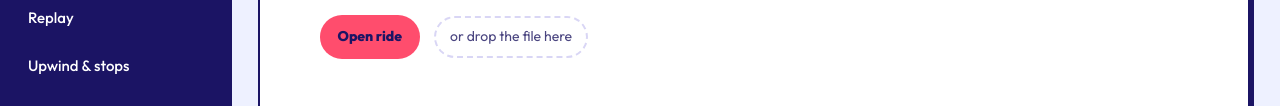
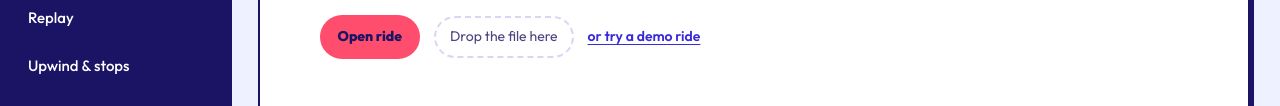
Before and after one commit to DominikGithub/kitesurf-ride-lab, a website with bundled scripts: page public/index.html in a window 1280 px wide. Shown: the part 211-317 px from the top of the page. Built offline with nearby package versions, Linux system fonts and the light colour scheme.

Commit message:
add optional demo link on landing page

```diff
--- a/public/index.html
+++ b/public/index.html
@@ -64,7 +64,8 @@
             <p>Get three things to work on, from your turns, stops and speed.</p>
             <div class="empty-actions">
               <label class="button button-primary" for="fitInput">Open ride</label>
-              <span class="drop-target" id="dropTarget">or drop the file here</span>
+              <span class="drop-target" id="dropTarget">Drop the file here</span>
+              <a class="demo-link" href="/?demo">or try a demo ride</a>
             </div>
           </section>
 
--- a/public/styles.css
+++ b/public/styles.css
@@ -254,6 +254,8 @@ a { color: var(--link); }
 .empty-actions { display: flex; flex-wrap: wrap; align-items: center; gap: 14px; margin-top: 6px; }
 .drop-target { padding: 9px 14px; border: 2px dashed var(--line); border-radius: var(--radius-control); color: var(--muted); font-size: 14px; }
 .drop-target.dragging { border-color: var(--ink); background: var(--selected); color: var(--ink); }
+.demo-link { font-size: 14px; font-weight: 600; text-decoration: underline; text-underline-offset: 3px; }
+.demo-link:hover { color: var(--ink); }
 
 /* Stat tiles: a row of big numbers with a label above and a note below. */
 .segments-stat-grid, .effort-metric-grid, .wind-coaching-grid { display: grid; grid-template-columns: repeat(4, minmax(0, 1fr)); margin: 16px -20px 0; border-top: 1px solid var(--line); border-bottom: 1px solid var(--line); }
```
